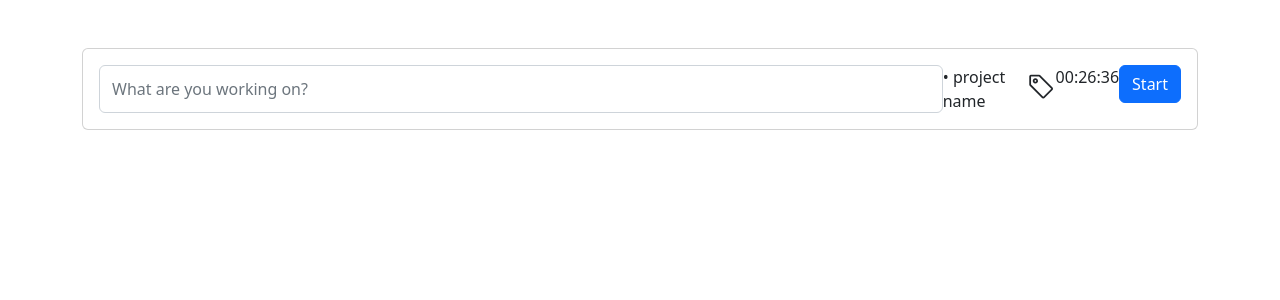
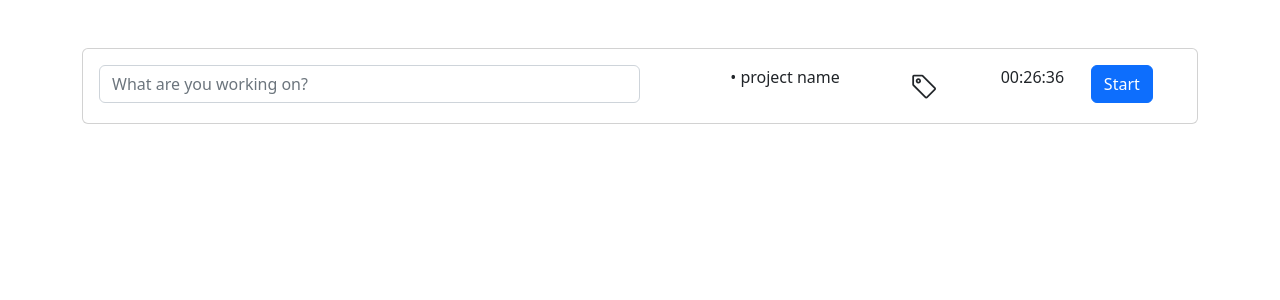
Before and after one commit to irek02/time-tracker, an Angular app: page / in a window 1280 px wide. Shown: the top 300 px of the page. Built offline with nearby package versions, Linux system fonts and the light colour scheme.

Commit message:
trying to get the lapsed time calculated correctly

```diff
--- a/package.json
+++ b/package.json
@@ -21,6 +21,7 @@
     "@ng-bootstrap/ng-bootstrap": "^14.1.1",
     "bootstrap": "^5.2.3",
     "bootstrap-icons": "^1.10.5",
+    "moment": "^2.29.4",
     "rxjs": "~7.5.0",
     "tslib": "^2.3.0",
     "zone.js": "~0.12.0"
--- a/src/app/app.component.html
+++ b/src/app/app.component.html
@@ -1,11 +1,15 @@
 <div class="container">
   <div class="card mt-5">
     <div class="card-body d-flex">
-      <input class="form-control" placeholder="What are you working on?">
-      <div class="text-red">• project name</div>
-      <div><i class="bi-tag fs-3"></i></div>
-      <div>00:26:36</div>
-      <div><button class="btn btn-primary">Start</button></div>
+      <div class="col-6">
+        <input class="form-control" placeholder="What are you working on?">
+      </div>
+      <div class="text-red ms-auto col-2">• project name</div>
+      <div class="col-1"><i class="bi-tag fs-3"></i></div>
+      <div class="col-1">00:26:36 {{ lapsed }}</div>
+      <div class="col-1">
+        <button class="btn btn-primary" (click)="toggle()">Start</button>
+      </div>
     </div>
   </div>
 </div>
--- a/src/app/app.component.ts
+++ b/src/app/app.component.ts
@@ -1,22 +1,48 @@
-import { Component } from '@angular/core';
+import * as moment from 'moment';
+import { Component, OnInit } from '@angular/core';
 import { NgbModal } from '@ng-bootstrap/ng-bootstrap';
+import { BehaviorSubject, interval } from 'rxjs';
 
 @Component({
   selector: 'app-root',
   templateUrl: './app.component.html',
   styleUrls: ['./app.component.scss']
 })
-export class AppComponent {
+export class AppComponent implements OnInit {
 
   title = 'time-tracker';
 
+  timer: moment.Moment | null = null;
+
+  // lapsed$: BehaviorSubject<string> = new BehaviorSubject('');
+  lapsed = '';
+
   constructor(
-    private modalService: NgbModal,
   ) {
   }
 
-  open(modal: any): void {
-    this.modalService.open(modal);
+  ngOnInit(): void {
+    setInterval(() => {
+      if (this.timer) {
+        this.timer.diff(moment());
+        const asMs = moment.duration(moment().diff(this.timer)).asMilliseconds();
+        const foo = moment.utc(asMs).format("hh:mm:ss");
+        this.lapsed = moment.utc(moment().diff(this.timer)).format("hh:mm:ss");
+        console.log(moment(this.timer).fromNow());
+        // this.lapsed = asMs.toString();
+      }
+    }, 200);
   }
 
+  toggle(): void {
+
+    if (!this.timer) {
+      this.timer = moment();
+    } else {
+      this.timer = null;
+    }
+
+  }
+
+
 }
```
Also changed, not shown: 1 other file (tests, documents, lock files or other folders).
